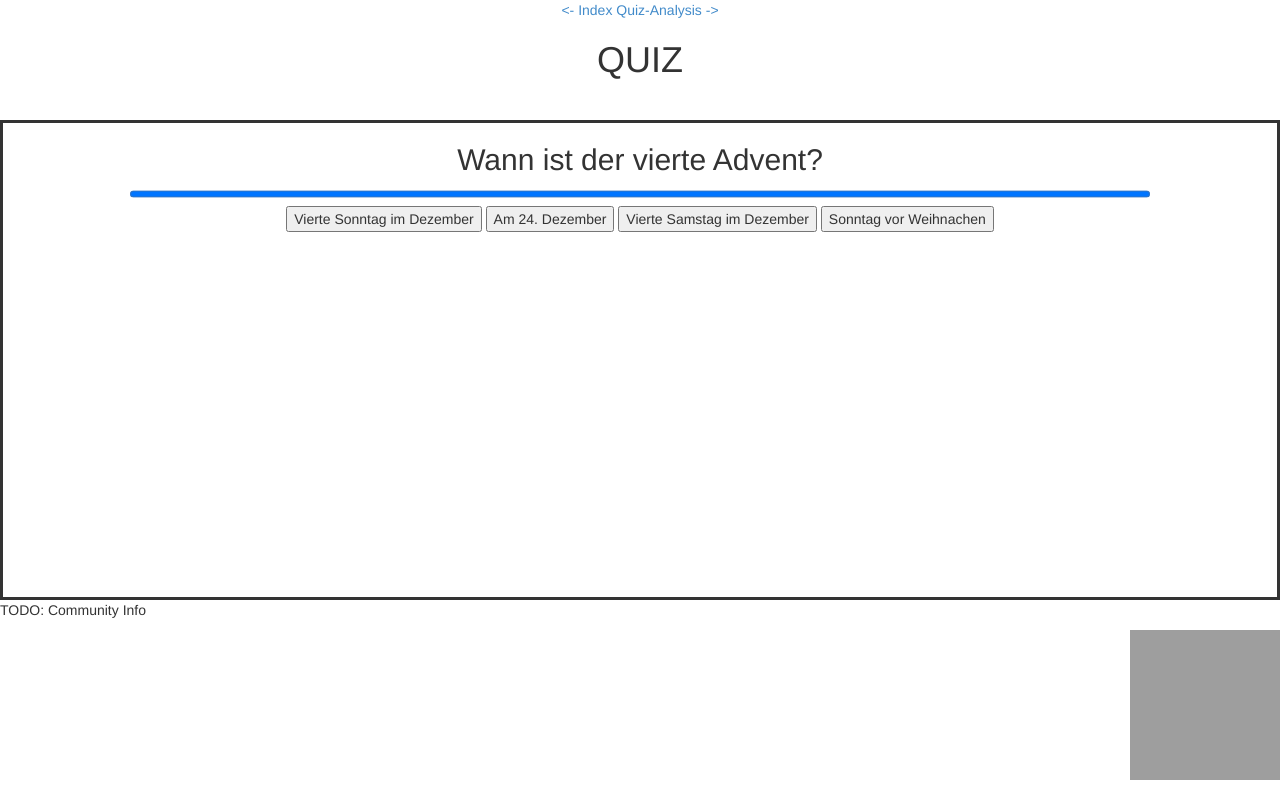
After one commit to adnoela/hci, a PHP site: page /quizscreen.html in a window 1280 px wide. The commit adds this page. Run offline with PHP 8.4, Linux system fonts and the light colour scheme; grey boxes are pictures that could not be loaded.

Commit message:
add some quiz pages

```diff
--- a/public_html/css/main.css
+++ b/public_html/css/main.css
@@ -8,16 +8,22 @@ html{
 }
 body{
     position:absolute; top:0; bottom:0; right:0; left:0;
+    height: 100%
 }
+
 #header{
-    height: 20%;
+    height: 15%;
+    text-align: center;
 }
 #content{
     border: solid;
     height: 60%;
+    text-align: center;
 }
 #footer{
-    height: 18%
+    height: 20%;
+    position: relative;
+    bottom: 0;
 }
 #qr-box{
     float: right;
@@ -26,3 +32,7 @@ body{
     height:150px;
     width: 150px;
 }
+
+progress {
+    width: 80%;
+}
--- /dev/null
+++ b/public_html/quizscreen.html
@@ -0,0 +1,53 @@
+<!DOCTYPE html>
+<!--
+To change this license header, choose License Headers in Project Properties.
+To change this template file, choose Tools | Templates
+and open the template in the editor.
+-->
+<html>
+    <head>
+        <title>Quiz</title>
+        <meta charset="UTF-8">
+        <meta name="viewport" content="width=device-width, initial-scale=1.0">
+
+        <link rel="stylesheet" href="css/bootstrap.min.css">
+        <link rel="stylesheet" href="css/bootstrap-theme.min.css">
+        <link rel="stylesheet" href="css/main.css">
+    </head>
+    <body>
+        <section id="header">
+            <a href="index.html"> <- Index</a>
+            <a href="quizanalysis.html">Quiz-Analysis -></a>
+            <h1> QUIZ </h1>
+        </section>
+
+        <section id="content">
+            <h2 id="question"> Wann ist der vierte Advent?  </h2>
+
+            <div id="quiz-time">
+                <progress value="100" max="100"></progress>
+            </div>
+
+            <div id="answers">
+            <button id="answer-A">Vierte Sonntag im Dezember</button>
+            <button id="answer-B">Am 24. Dezember</button>
+            <button id="answer-C">Vierte Samstag im Dezember</button>
+            <button id="answer-D">Sonntag vor Weihnachen</button>
+            </div>
+
+        </section>
+
+        <aside id="community">
+            <p>TODO: Community Info</p>
+
+        </aside>
+
+        <section id="footer">
+            <div id="qr-box">
+                <a href="quizmobile.html">
+                    <img id="code" src="http://api.qrserver.com/v1/create-qr-code/?color=000000&amp;bgcolor=FFFFFF&amp;data=http%3A%2F%2Fdacima.esy.es%2Fquizmobile.html&amp;qzone=1&amp;margin=0&amp;size=400x400&amp;ecc=L" alt="qr code" />
+                </a>
+            </div>
+        </section>
+    </body>
+</html>
```
Also changed, not shown: public_html/index.html (+7 -5 lines), public_html/quizanalysis.html (added, +48 -0 lines), public_html/quizmobile.html (added, +39 -0 lines), 2 other files.
